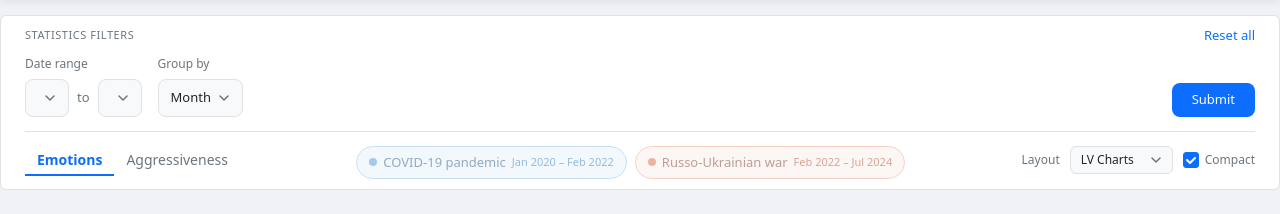
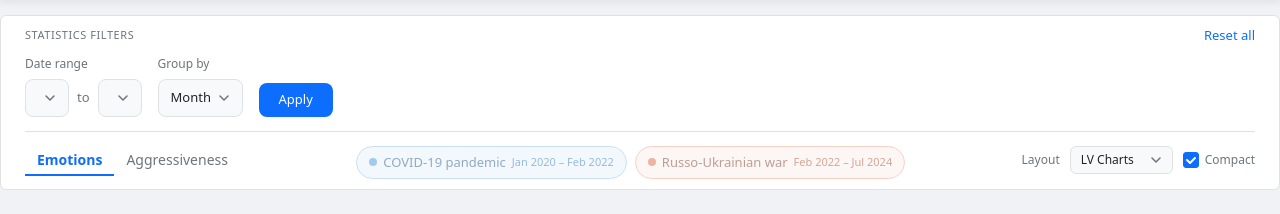
Before and after one commit to LUMII-AILab/Barometrs, a FastAPI app: template templates/index.html in a window 1280 px wide. Shown: the part 90-304 px from the top of the page. Run offline with FastAPI, Linux system fonts and the light colour scheme; the template is opened without the code that fills it, so the values that code supplies are empty; some libraries are stand-ins or nearby versions.

Commit message:
Refactor UI.

```diff
--- a/static/css/filters_form.css
+++ b/static/css/filters_form.css
@@ -104,7 +104,6 @@
 }
 
 .btn-submit-analysis {
-    margin-left: auto;
     align-self: flex-end;
     background: #0d6efd;
     color: #fff;
--- a/templates/partials/filters_form.html
+++ b/templates/partials/filters_form.html
@@ -43,7 +43,7 @@
                     </div>
                 </div>
 
-                <button type="button" class="btn-submit-analysis" id="requestAnalysis">Submit</button>
+                <button type="button" class="btn-submit-analysis" id="requestAnalysis">Apply</button>
             </div>
 
             {# Hidden fields #}
```
